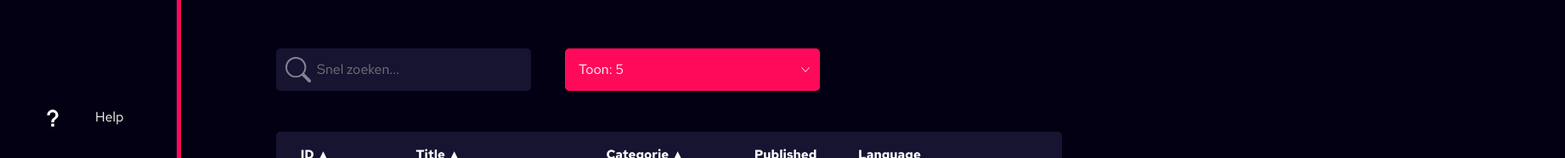
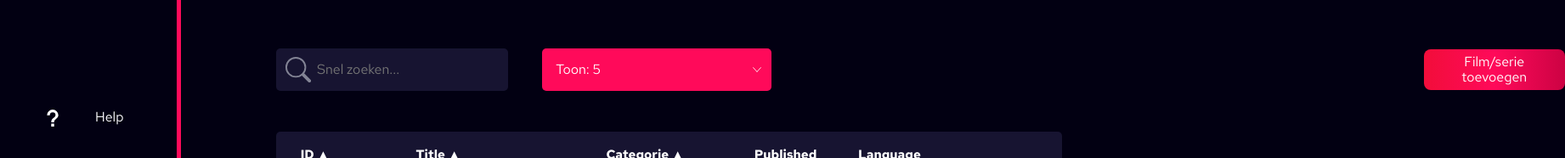
Before and after one commit to howest-WDD/opdracht-5-dashboard-groep-7-streamz, a website built with webpack: page overzichtspagina.html in a window 1280 px wide. Shown: the part 375-561 px from the top of the page at 85% size, 1842 px wide, since content can reach past the window. Built offline with nearby package versions, Linux system fonts and the light colour scheme.

Commit message:
btn added

```diff
--- a/overzichtspagina.html
+++ b/overzichtspagina.html
@@ -100,6 +100,8 @@
             <option class="c-dropdown__option" value="show45">Toon: 35</option>
             <option class="c-dropdown__option" value="show45">Toon: 50</option>
           </select>
+
+          <button class="c-btn c-content__table--btn">Film/serie toevoegen</button>
 
             <!-- <div class="c-pagination">
               <a href="#" class="c-pagination__link">&laquo;</a>
--- a/scss/_components.contenttable.scss
+++ b/scss/_components.contenttable.scss
@@ -7,4 +7,7 @@
       overflow-x:auto;
     }
 
+    &--btn {
+      margin-left: 48rem;
+    }
 }
```
